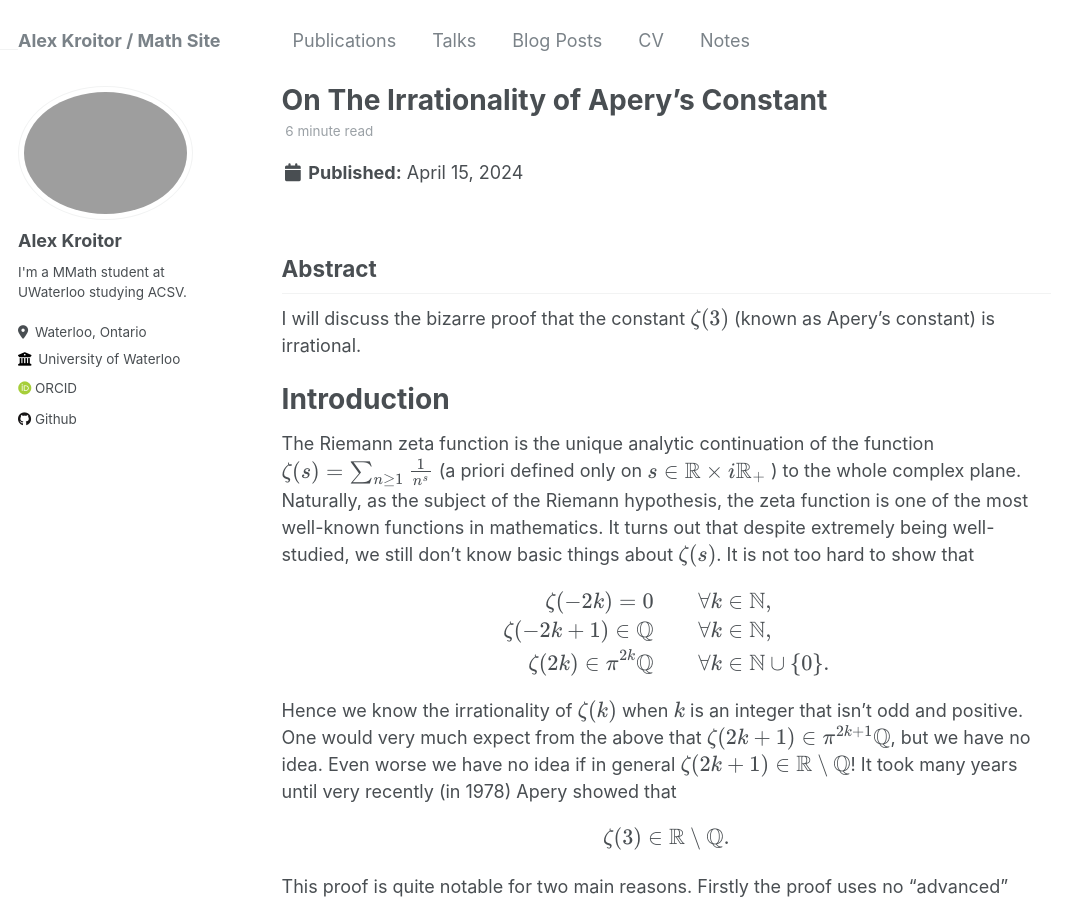
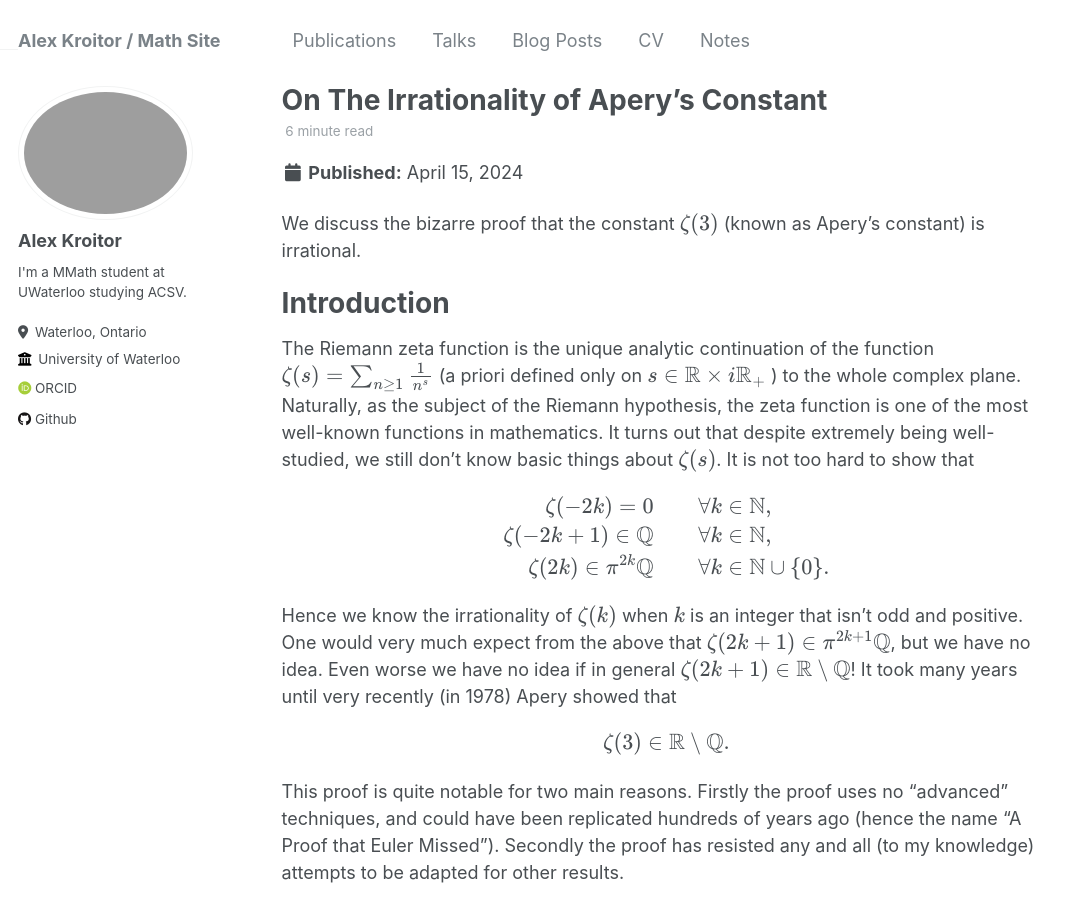
Before and after one commit to akroitor/akroitor.github.io, a Jekyll site: the page built from _posts/2024-04-15-blog-post.md, in a window 1280 px wide and 900 px high. Shown: the whole window, without its empty margins (0-1078 px from the left). Built offline with Jekyll 4.4.1, drawn with Linux system fonts in a browser that asks for light colours; some web fonts are replaced.

Commit message:
Update 2024-04-15-blog-post.md

```diff
--- a/_posts/2024-04-15-blog-post.md
+++ b/_posts/2024-04-15-blog-post.md
@@ -7,9 +7,7 @@ tags:
   - number theory
 ---
 
-Abstract
------
-I will discuss the bizarre proof that the constant \\( \zeta(3) \\) (known as Apery's constant) is irrational.
+We discuss the bizarre proof that the constant \\( \zeta(3) \\) (known as Apery's constant) is irrational.
 
 Introduction
 =====
```
